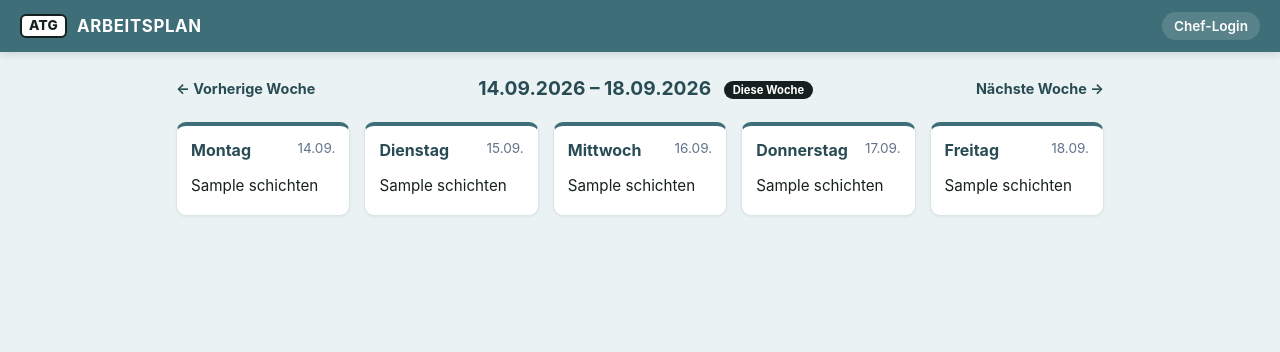
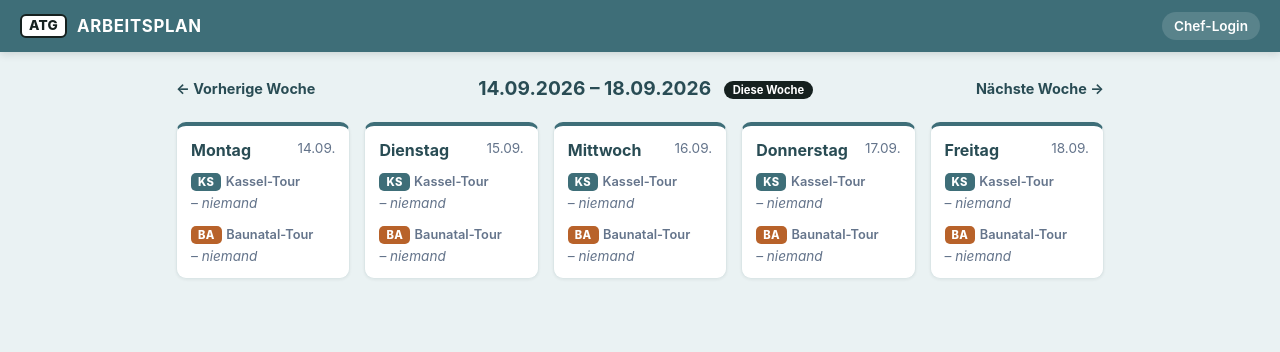
Before and after one commit to emalramz42-pixel/ATG-Arbeitsplan, a Flask app: page /woche/1 in a window 1280 px wide. Shown: the top 352 px of the page. Run offline with Flask 3, Linux system fonts and the light colour scheme; a database or web service that is not in the repository returns one stand-in record (values such as "Sample title"); some libraries are stand-ins or nearby versions.

Commit message:
Touren-Auswahl (KS Kassel / BA Baunatal) pro Mitarbeiter und Tag hinzufuegen

```diff
--- a/app.py
+++ b/app.py
@@ -25,6 +25,8 @@ app.secret_key = os.environ.get("SECRET_KEY", "bitte-in-produktion-aendern")
 ADMIN_PASSWORD = os.environ.get("ADMIN_PASSWORD", "chef123")
 
 WOCHENTAGE = ["Montag", "Dienstag", "Mittwoch", "Donnerstag", "Freitag"]
+
+TOUREN = {"KS": "Kassel-Tour", "BA": "Baunatal-Tour"}
 
 SCHEMA_SQLITE = """
     CREATE TABLE IF NOT EXISTS mitarbeiter (
@@ -164,7 +166,7 @@ def woche_ansehen(woche):
         tag_datum = woche_start + timedelta(days=i)
         eintraege = db.execute(
             """
-            SELECT m.name AS name, s.notiz AS notiz
+            SELECT m.name AS name, s.notiz AS tour
             FROM schichten s
             JOIN mitarbeiter m ON m.id = s.mitarbeiter_id
             WHERE s.woche_start = ? AND s.wochentag = ?
@@ -172,11 +174,16 @@ def woche_ansehen(woche):
             """,
             (woche_start.isoformat(), i),
         ).fetchall()
-        tage.append({"name": name, "datum": tag_datum, "eintraege": eintraege})
+        touren = {
+            code: [e["name"] for e in eintraege if e["tour"] == code]
+            for code in TOUREN
+        }
+        tage.append({"name": name, "datum": tag_datum, "eintraege": eintraege, "touren": touren})
 
     return render_template(
         "view.html",
         tage=tage,
+        touren=TOUREN,
         woche_start=woche_start,
         woche_ende=woche_start + timedelta(days=4),
         vorherige_woche=(woche_start - timedelta(days=7)).isoformat(),
@@ -231,10 +238,10 @@ def _admin_woche(woche):
     ).fetchall()
 
     zugewiesen = db.execute(
-        "SELECT mitarbeiter_id, wochentag FROM schichten WHERE woche_start = ?",
+        "SELECT mitarbeiter_id, wochentag, notiz AS tour FROM schichten WHERE woche_start = ?",
         (woche_start.isoformat(),),
     ).fetchall()
-    zugewiesen_set = {(row["mitarbeiter_id"], row["wochentag"]) for row in zugewiesen}
+    zugewiesen_touren = {(row["mitarbeiter_id"], row["wochentag"]): row["tour"] for row in zugewiesen}
 
     tage = [
         {"index": i, "name": name, "datum": woche_start + timedelta(days=i)}
@@ -245,7 +252,8 @@ def _admin_woche(woche):
         "admin.html",
         mitarbeiter=mitarbeiter,
         tage=tage,
-        zugewiesen_set=zugewiesen_set,
+        touren=TOUREN,
+        zugewiesen_touren=zugewiesen_touren,
         woche_start=woche_start,
         vorherige_woche=(woche_start - timedelta(days=7)).isoformat(),
         naechste_woche=(woche_start + timedelta(days=7)).isoformat(),
@@ -265,11 +273,12 @@ def admin_woche_speichern(woche):
 
     for mid in mitarbeiter_ids:
         for tag_index in range(5):
-            feld = f"schicht_{mid}_{tag_index}"
-            if request.form.get(feld):
+            feld = f"tour_{mid}_{tag_index}"
+            tour = request.form.get(feld, "")
+            if tour in TOUREN:
                 db.execute(
-                    "INSERT INTO schichten (mitarbeiter_id, woche_start, wochentag) VALUES (?, ?, ?)",
-                    (mid, woche_start.isoformat(), tag_index),
+                    "INSERT INTO schichten (mitarbeiter_id, woche_start, wochentag, notiz) VALUES (?, ?, ?, ?)",
+                    (mid, woche_start.isoformat(), tag_index, tour),
                 )
     db.commit()
 
--- a/static/style.css
+++ b/static/style.css
@@ -6,6 +6,8 @@
     --grau: #64748b;
     --grau-rand: #dbe6e7;
     --rot: #dc2626;
+    --ba: #b8622a;
+    --ba-hell: #fbeee3;
 }
 
 * { box-sizing: border-box; }
@@ -200,6 +202,57 @@ body {
     font-style: italic;
 }
 
+.tour-block {
+    margin-bottom: 12px;
+}
+
+.tour-block:last-child {
+    margin-bottom: 0;
+}
+
+.tour-block .leer {
+    margin: 4px 0 0;
+    font-size: 0.85rem;
+}
+
+.tour-block .mitarbeiter-liste {
+    margin-top: 4px;
+}
+
+.tour-label {
+    font-size: 0.8rem;
+    color: var(--grau);
+    font-weight: 600;
+}
+
+.tour-badge {
+    display: inline-block;
+    font-size: 0.7rem;
+    font-weight: 800;
+    letter-spacing: 0.03em;
+    color: white;
+    padding: 2px 7px;
+    border-radius: 5px;
+}
+
+.tour-badge-ks {
+    background: var(--teal);
+}
+
+.tour-badge-ba {
+    background: var(--ba);
+}
+
+.touren-legende {
+    display: flex;
+    flex-wrap: wrap;
+    gap: 6px 16px;
+    align-items: center;
+    font-size: 0.85rem;
+    color: var(--grau);
+    margin: -6px 0 16px;
+}
+
 .login-box {
     max-width: 320px;
     margin: 60px auto;
--- a/templates/view.html
+++ b/templates/view.html
@@ -20,11 +20,21 @@
             <div class="tag-karte">
                 <h2>{{ tag.name }}<span class="datum">{{ tag.datum.strftime('%d.%m.') }}</span></h2>
                 {% if tag.eintraege %}
-                    <ul class="mitarbeiter-liste">
-                        {% for e in tag.eintraege %}
-                            <li>{{ e.name }}</li>
-                        {% endfor %}
-                    </ul>
+                    {% for code, label in touren.items() %}
+                        <div class="tour-block">
+                            <span class="tour-badge tour-badge-{{ code|lower }}">{{ code }}</span>
+                            <span class="tour-label">{{ label }}</span>
+                            {% if tag.touren[code] %}
+                                <ul class="mitarbeiter-liste">
+                                    {% for name in tag.touren[code] %}
+                                        <li>{{ name }}</li>
+                                    {% endfor %}
+                                </ul>
+                            {% else %}
+                                <p class="leer">– niemand</p>
+                            {% endif %}
+                        </div>
+                    {% endfor %}
                 {% else %}
                     <p class="leer">Niemand eingetragen</p>
                 {% endif %}
```
Also changed, not shown: other parts of static/style.css (+24 -4 lines), templates/admin.html (+13 -4 lines).
